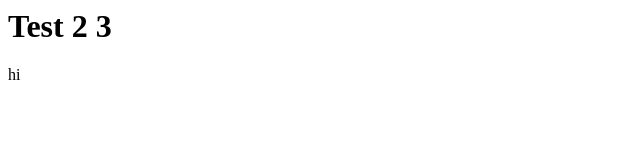
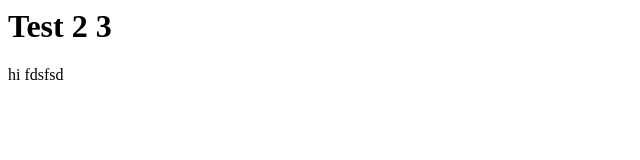
Before and after one commit to mohanadabouzaidi/osoc-demo, a plain HTML site: page index.html in a window 1280 px wide. Shown: the full height of the page, 0-640 px from the left. Drawn offline with Linux system fonts and the light colour scheme.

Commit message:
seconde branch
h

```diff
--- a/index.html
+++ b/index.html
@@ -13,7 +13,7 @@ hi
 
 
 
-
+fdsfsd
 
 
 
```
